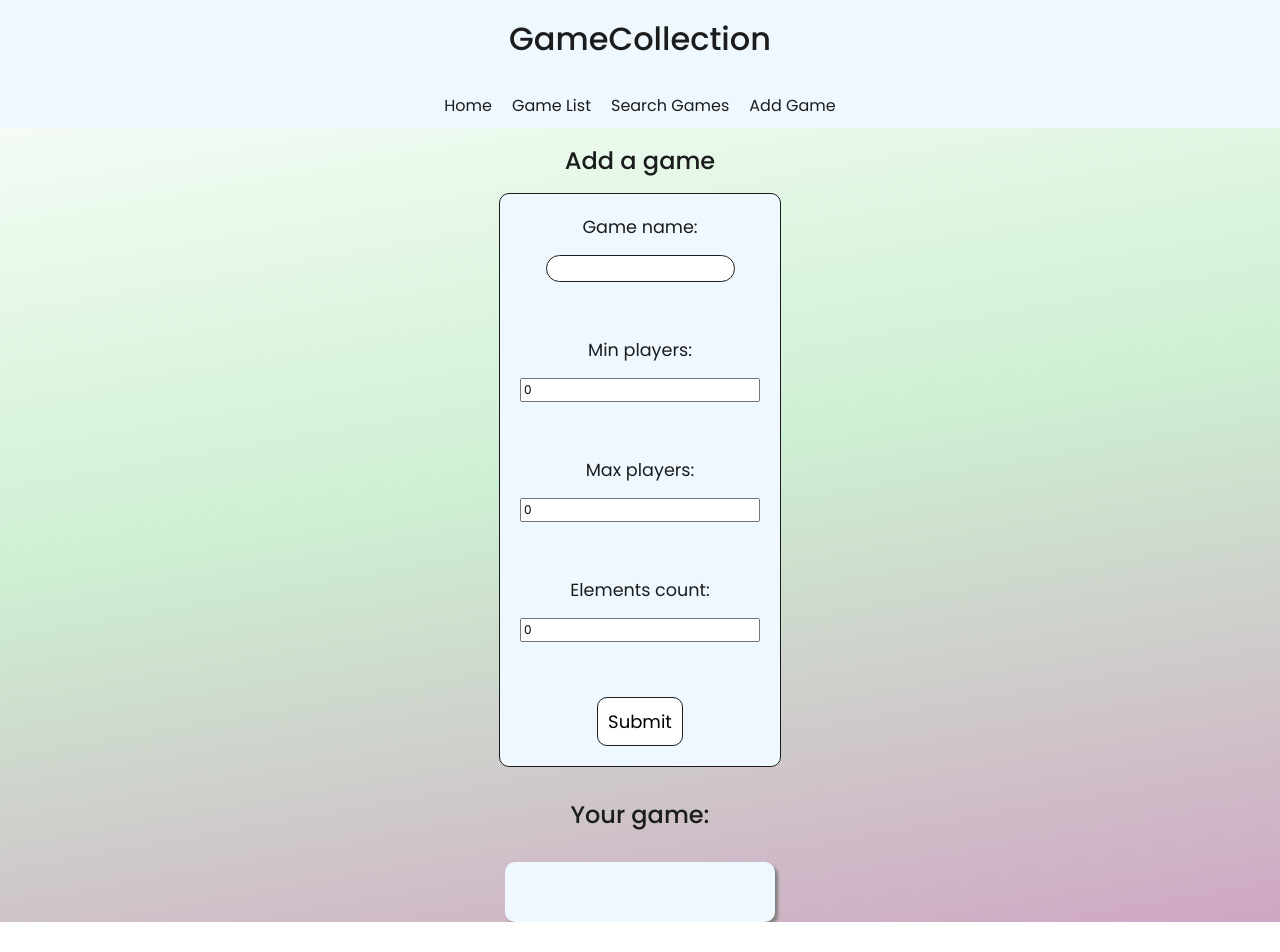
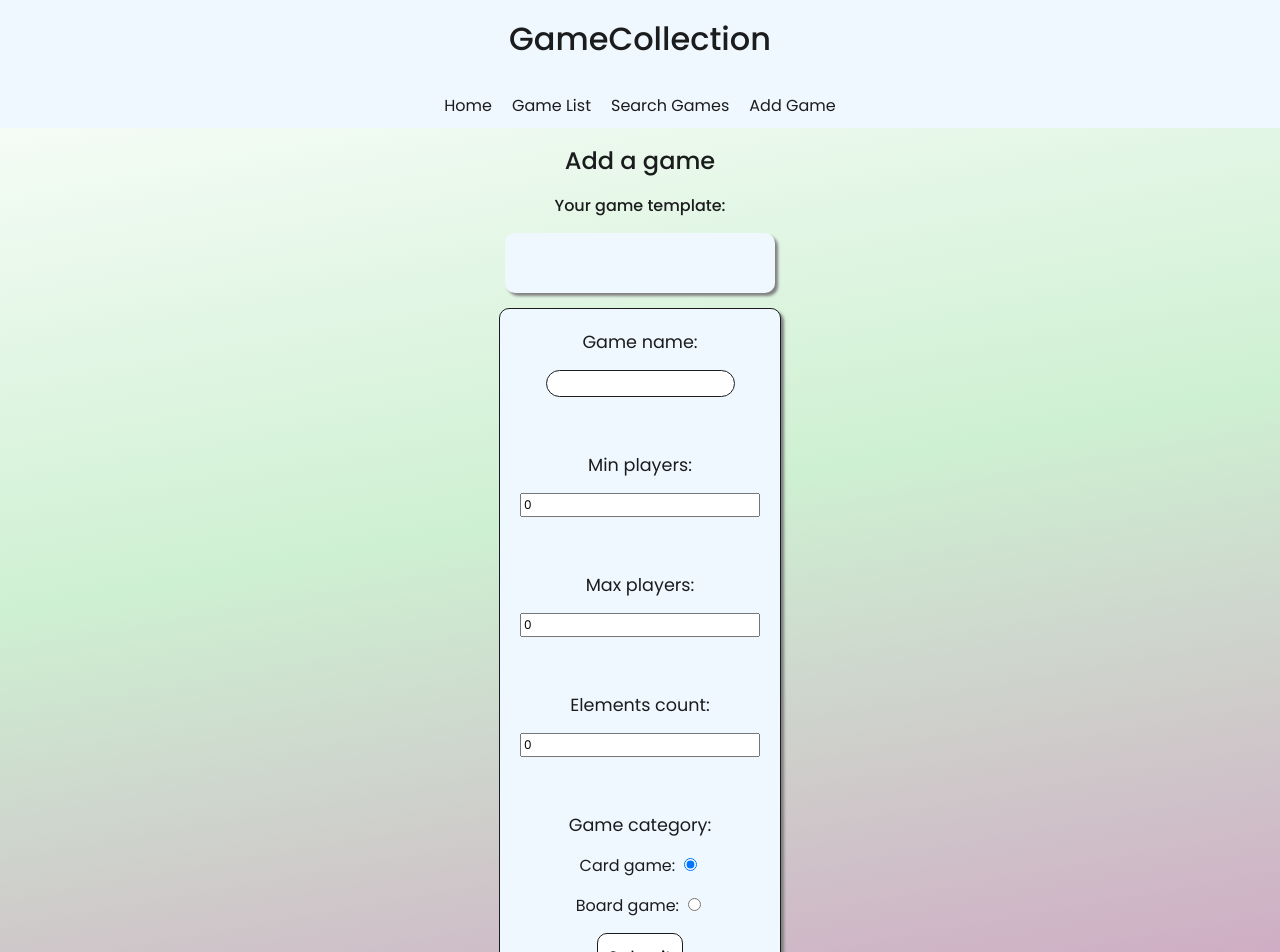
Before and after one commit to ske33ys/gameCollection, an Angular app: page /gameForm in a window 1280 px wide. Shown: the top 952 px of the page. Before the commit the page ends 922 px from the top, so only its background shows below. Built offline with nearby package versions, Linux system fonts and the light colour scheme.

Commit message:
Radio button w formularzu, enum do typu gier

```diff
--- a/src/app/components/game-card/game-card.ts
+++ b/src/app/components/game-card/game-card.ts
@@ -1,4 +1,5 @@
 import { Component, Input, input, signal } from '@angular/core';
+import { gameTypeEn } from '../../enums/game-type';
 
 @Component({
   selector: 'game-card',
@@ -8,7 +9,7 @@ import { Component, Input, input, signal } from '@angular/core';
 })
 export class GameCard {
   title = input<string>('');
-  category = input<string>('');
+  category = input<gameTypeEn>(gameTypeEn.cardGame);
   minPlayers = input<number>(0);
   maxPlayers = input<number>(0);
   elements = input<number>(0);
--- a/src/app/components/game-form/game-form.html
+++ b/src/app/components/game-form/game-form.html
@@ -1,4 +1,16 @@
 <div>
+    <h4>Your game template:</h4>
+
+    <section id="gameTemplate">
+        <game-card
+            [title]="gameForm.value.gameName || ''"
+            [category]="gameForm.value.gameType || gameTypeEn.boardGame"
+            [elements]="gameForm.value.elements || 0"
+            [minPlayers]="gameForm.value.minPlayers || 0"
+            [maxPlayers]="gameForm.value.maxPlayers || 0"
+        />
+    </section>
+
     <form [formGroup]="gameForm" (ngSubmit)="onSubmit()">
         <label for="name">Game name:</label>
         <input type="text" formControlName="gameName"> <br>
@@ -8,20 +20,9 @@
         <input type="number" formControlName="maxPlayers"> <br>
         <label for="elements">Elements count:</label>
         <input type="number" formControlName="elements"> <br>
-        <!-- <label for="name">Game category:</label>
-        <input type="text" formControlName="gameName"> <br> -->
+        <label for="gameType">Game category:</label>
+        <span>Card game: <input type="radio" name="gameType" formControlName="gameType" value="{{gameTypeEn.cardGame}}"></span>
+        <span>Board game: <input type="radio" name="gameType" formControlName="gameType" value="{{gameTypeEn.boardGame}}"></span>
         <button type="submit">Submit</button>
     </form>
-
-    <h2>Your game:</h2>
-
-    <section id="gameTemplate">
-        <game-card
-            [title]="gameForm.value.gameName || ''"
-            [category]="'Card Game'"
-            [elements]="gameForm.value.elements || 0"
-            [minPlayers]="gameForm.value.minPlayers || 0"
-            [maxPlayers]="gameForm.value.maxPlayers || 0"
-        />
-    </section>
 </div>
--- a/src/app/components/game-form/game-form.ts
+++ b/src/app/components/game-form/game-form.ts
@@ -5,34 +5,37 @@ import { min } from 'rxjs';
 import { Games } from '../../services/games';
 import { Game } from '../../interfaces/game';
 import { PopUpMessage } from '../pop-up-message/pop-up-message';
-
+import { gameTypeEn } from '../../enums/game-type';
 
 @Component({
   selector: 'game-form',
-  imports: [ReactiveFormsModule, GameCard, PopUpMessage],
+  imports: [ReactiveFormsModule, GameCard],
   templateUrl: './game-form.html',
   styleUrl: './game-form.css',
 })
 
 export class GameForm {
+  gameTypeEn = gameTypeEn;
+
   gameForm = new FormGroup({
     gameName: new FormControl('', Validators.required),
-    minPlayers: new FormControl(0, {nonNullable: true}),
-    maxPlayers: new FormControl(0, {nonNullable: true}),
-    elements: new FormControl(0, {nonNullable: true}),
+    minPlayers: new FormControl(0, Validators.required),
+    maxPlayers: new FormControl(0, Validators.required),
+    elements: new FormControl(0, Validators.required),
+    gameType: new FormControl(gameTypeEn.cardGame, Validators.required)
   });
 
   gameList = inject(Games);
 
   onSubmit() {
+    if(this.gameForm.valid){
       let title = this.gameForm.value.gameName;
       let minPlayers = this.gameForm.value.minPlayers;
       let maxPlayers = this.gameForm.value.maxPlayers;
       let elements = this.gameForm.value.elements;
+      let gameType = this.gameForm.value.gameType;
 
-
-    //validation
-    if(title == undefined || minPlayers == undefined || maxPlayers == undefined || elements == undefined)
+      if(title == undefined || minPlayers == undefined || maxPlayers == undefined || elements == undefined || gameType == undefined)
         return;
 
       if(title.length < 2 || maxPlayers < minPlayers || elements <= 0 || maxPlayers <= 0)
@@ -44,7 +47,7 @@ export class GameForm {
       let newGameObject: Game = {
         id: 0,
         title: title,
-      category: 'Card Game',
+        category: gameType,
         elements: elements,
         minPlayers: minPlayers,
         maxPlayers: maxPlayers
@@ -54,6 +57,7 @@ export class GameForm {
       this.gameForm.reset();
     }
   }
+}
 
 function isInt(num: number) {
   return num % 1 == 0;
--- /dev/null
+++ b/src/app/enums/game-type.ts
@@ -0,0 +1,4 @@
+export enum gameTypeEn {
+  boardGame = 'Board Game',
+  cardGame = 'Card Game'
+}
--- a/src/app/interfaces/game.ts
+++ b/src/app/interfaces/game.ts
@@ -1,7 +1,9 @@
+import { gameTypeEn } from "../enums/game-type";
+
 export interface Game {
   id: number,
   title: string,
-  category: 'Board Game' | 'Card Game',
+  category: gameTypeEn,
   elements: number,
   minPlayers: number,
   maxPlayers: number,
--- a/src/app/pages/game-search/game-search.ts
+++ b/src/app/pages/game-search/game-search.ts
@@ -5,6 +5,7 @@ import { Game } from '../../interfaces/game';
 import { SearchBar } from '../../components/search-bar/search-bar';
 import { GamesList } from '../../components/games-list/games-list';
 import { SearchFilter } from '../../components/search-filter/search-filter';
+import { gameTypeEn } from '../../enums/game-type';
 
 @Component({
   selector: 'app-game-search',
@@ -34,9 +35,9 @@ export class GameSearch {
        game.maxPlayers > this.filters.maxPlayers)
       return false;
 
-    if((game.category == 'Board Game' && !this.filters.boardGames))
+    if((game.category == gameTypeEn.boardGame && !this.filters.boardGames))
       return false
-    if(game.category == 'Card Game' && !this.filters.cardGames)
+    if(game.category == gameTypeEn.cardGame && !this.filters.cardGames)
       return false;
 
     return true;
--- a/src/app/services/games.ts
+++ b/src/app/services/games.ts
@@ -1,5 +1,6 @@
 import { Injectable } from '@angular/core';
 import { Game } from '../interfaces/game';
+import { gameTypeEn } from '../enums/game-type';
 
 @Injectable({
   providedIn: 'root',
@@ -7,27 +8,27 @@ import { Game } from '../interfaces/game';
 
 export class Games {
   private data: Game[] = [
-  { id: 0, title: 'Catan', category: 'Board Game', elements: 89, minPlayers: 2, maxPlayers: 4 },
-  { id: 1, title: 'Carcassonne', category: 'Board Game', elements: 72, minPlayers: 2, maxPlayers: 5 },
-  { id: 2, title: 'Ticket to Ride', category: 'Board Game', elements: 240, minPlayers: 2, maxPlayers: 5 },
-  { id: 3, title: 'Pandemic', category: 'Board Game', elements: 110, minPlayers: 2, maxPlayers: 4 },
-  { id: 4, title: 'Azul', category: 'Board Game', elements: 100, minPlayers: 2, maxPlayers: 4 },
-  { id: 5, title: '7 Wonders', category: 'Board Game', elements: 150, minPlayers: 3, maxPlayers: 7 },
-  { id: 6, title: 'Terraforming Mars', category: 'Board Game', elements: 200, minPlayers: 1, maxPlayers: 5 },
-  { id: 7, title: 'Scythe', category: 'Board Game', elements: 250, minPlayers: 1, maxPlayers: 5 },
-  { id: 8, title: 'Dominion', category: 'Board Game', elements: 500, minPlayers: 2, maxPlayers: 4 },
-  { id: 9, title: 'Wingspan', category: 'Board Game', elements: 170, minPlayers: 1, maxPlayers: 5 },
+  { id: 0, title: 'Catan', category: gameTypeEn.boardGame, elements: 89, minPlayers: 2, maxPlayers: 4 },
+  { id: 1, title: 'Carcassonne', category: gameTypeEn.boardGame, elements: 72, minPlayers: 2, maxPlayers: 5 },
+  { id: 2, title: 'Ticket to Ride', category: gameTypeEn.boardGame, elements: 240, minPlayers: 2, maxPlayers: 5 },
+  { id: 3, title: 'Pandemic', category: gameTypeEn.boardGame, elements: 110, minPlayers: 2, maxPlayers: 4 },
+  { id: 4, title: 'Azul', category: gameTypeEn.boardGame, elements: 100, minPlayers: 2, maxPlayers: 4 },
+  { id: 5, title: '7 Wonders', category: gameTypeEn.boardGame, elements: 150, minPlayers: 3, maxPlayers: 7 },
+  { id: 6, title: 'Terraforming Mars', category: gameTypeEn.boardGame, elements: 200, minPlayers: 1, maxPlayers: 5 },
+  { id: 7, title: 'Scythe', category: gameTypeEn.boardGame, elements: 250, minPlayers: 1, maxPlayers: 5 },
+  { id: 8, title: 'Dominion', category: gameTypeEn.boardGame, elements: 500, minPlayers: 2, maxPlayers: 4 },
+  { id: 9, title: 'Wingspan', category: gameTypeEn.boardGame, elements: 170, minPlayers: 1, maxPlayers: 5 },
 
-  { id: 10, title: 'Uno', category: 'Card Game', elements: 108, minPlayers: 2, maxPlayers: 10 },
-  { id: 11, title: 'Exploding Kittens', category: 'Card Game', elements: 56, minPlayers: 2, maxPlayers: 5 },
-  { id: 12, title: 'Poker', category: 'Card Game', elements: 52, minPlayers: 2, maxPlayers: 10 },
-  { id: 13, title: 'Blackjack', category: 'Card Game', elements: 52, minPlayers: 1, maxPlayers: 7 },
-  { id: 14, title: 'Dobble', category: 'Card Game', elements: 55, minPlayers: 2, maxPlayers: 8 },
-  { id: 15, title: 'Phase 10', category: 'Card Game', elements: 108, minPlayers: 2, maxPlayers: 6 },
-  { id: 16, title: 'Skip-Bo', category: 'Card Game', elements: 162, minPlayers: 2, maxPlayers: 6 },
-  { id: 17, title: 'Magic: The Gathering', category: 'Card Game', elements: 10000, minPlayers: 2, maxPlayers: 2 },
-  { id: 18, title: 'Hearthstone (physical proxy decks)', category: 'Card Game', elements: 30, minPlayers: 2, maxPlayers: 2 },
-  { id: 19, title: 'The Mind', category: 'Card Game', elements: 100, minPlayers: 2, maxPlayers: 4 },
+  { id: 10, title: 'Uno', category: gameTypeEn.cardGame, elements: 108, minPlayers: 2, maxPlayers: 10 },
+  { id: 11, title: 'Exploding Kittens', category: gameTypeEn.cardGame, elements: 56, minPlayers: 2, maxPlayers: 5 },
+  { id: 12, title: 'Poker', category: gameTypeEn.cardGame, elements: 52, minPlayers: 2, maxPlayers: 10 },
+  { id: 13, title: 'Blackjack', category: gameTypeEn.cardGame, elements: 52, minPlayers: 1, maxPlayers: 7 },
+  { id: 14, title: 'Dobble', category: gameTypeEn.cardGame, elements: 55, minPlayers: 2, maxPlayers: 8 },
+  { id: 15, title: 'Phase 10', category: gameTypeEn.cardGame, elements: 108, minPlayers: 2, maxPlayers: 6 },
+  { id: 16, title: 'Skip-Bo', category: gameTypeEn.cardGame, elements: 162, minPlayers: 2, maxPlayers: 6 },
+  { id: 17, title: 'Magic: The Gathering', category: gameTypeEn.cardGame, elements: 10000, minPlayers: 2, maxPlayers: 2 },
+  { id: 18, title: 'Hearthstone (physical proxy decks)', category: gameTypeEn.cardGame, elements: 30, minPlayers: 2, maxPlayers: 2 },
+  { id: 19, title: 'The Mind', category: gameTypeEn.cardGame, elements: 100, minPlayers: 2, maxPlayers: 4 },
 ];
 
   getData() {
--- a/src/styles.css
+++ b/src/styles.css
@@ -52,6 +52,11 @@ h2 {
   text-align: center;
 }
 
+h4 {
+  margin: 0;
+  text-align: center;
+}
+
 form {
   background-color: aliceblue;
   border: 1px solid #1b1c1d;
@@ -65,6 +70,7 @@ form {
   text-align: center;
   justify-content: center;
   align-items: center;
+  box-shadow: 3px 3px 3px gray;
 }
 
 label {
```
Lines whose indentation alone changed are shown as unchanged.
